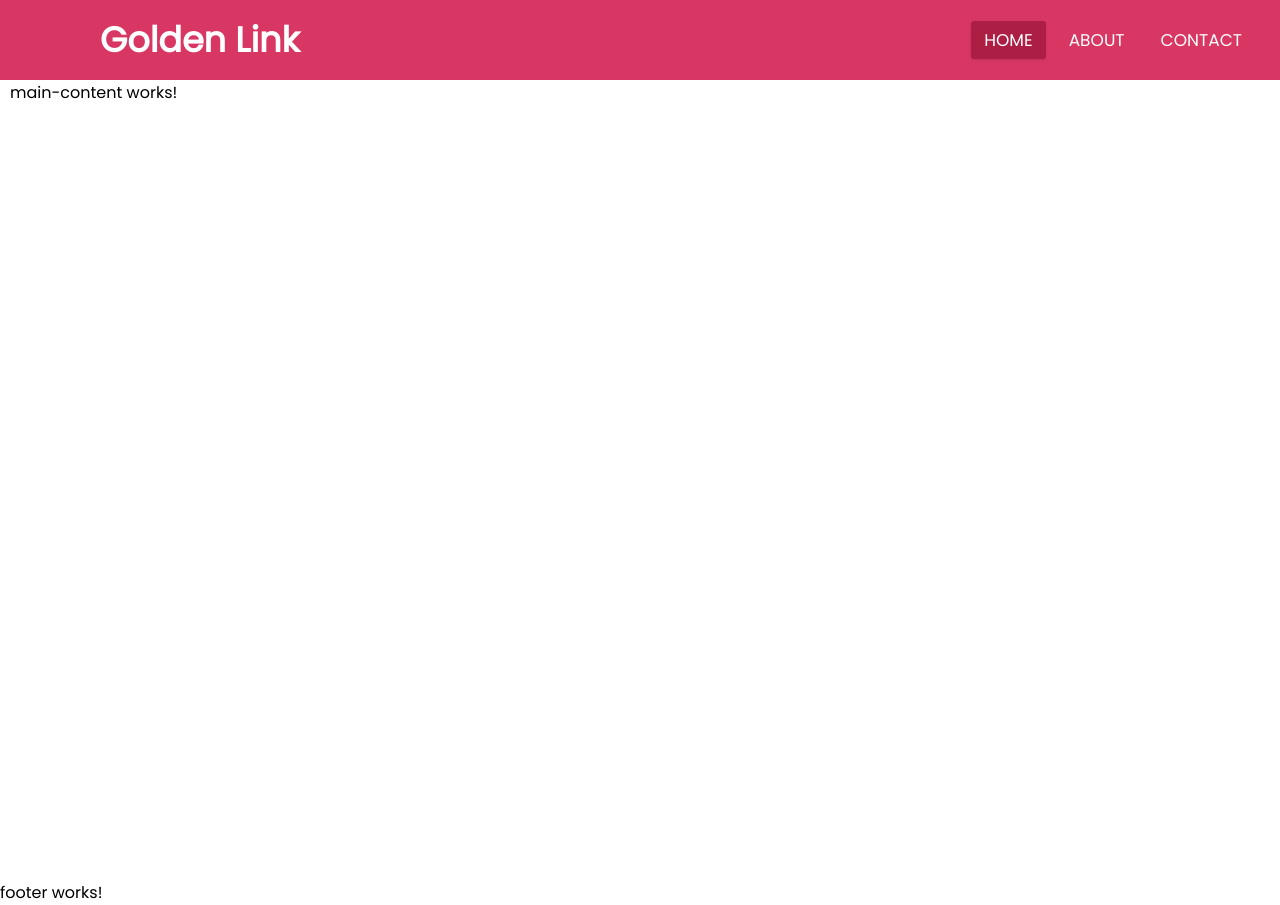
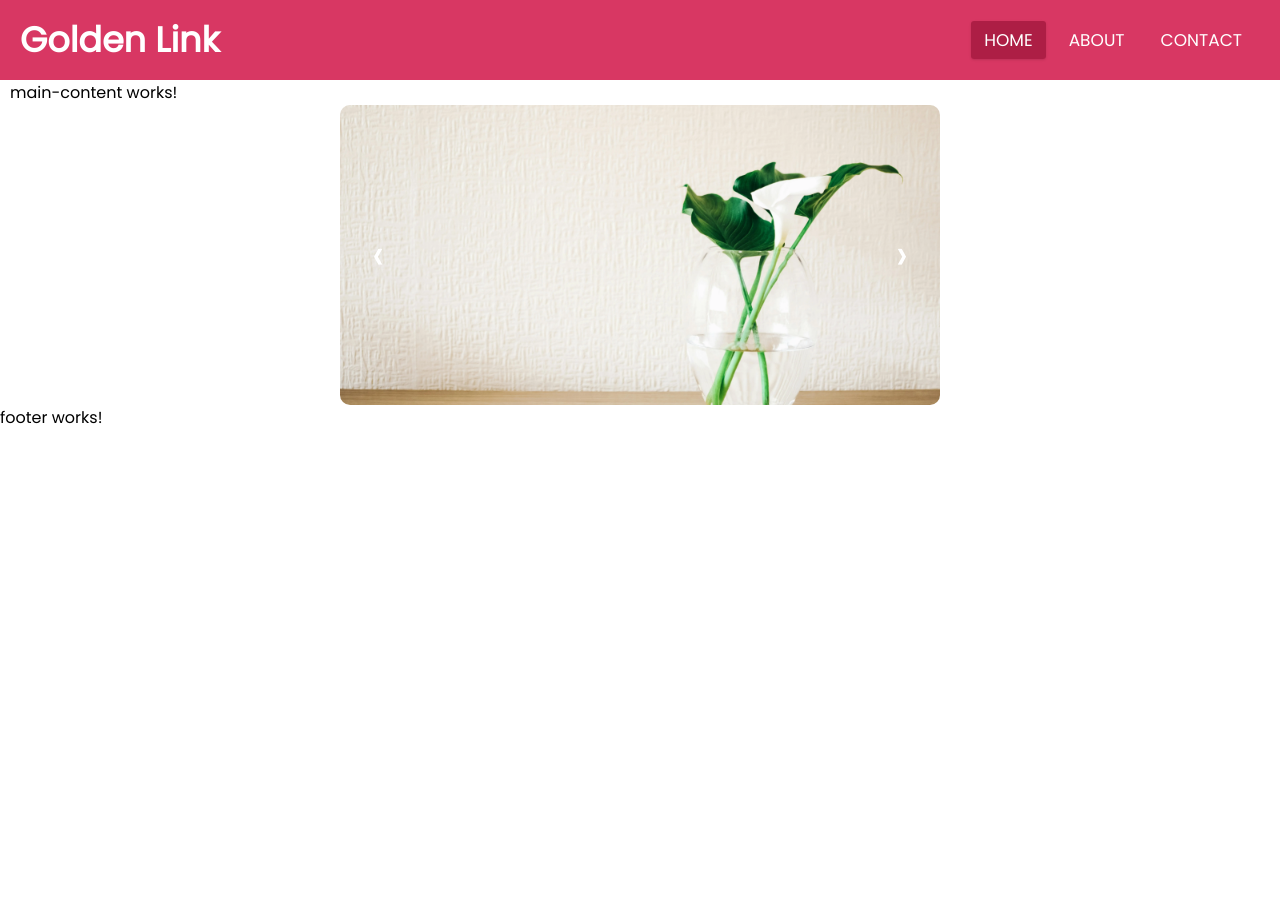
Before and after one commit to NayAungLin910/goldenlink, an Angular app: page / in a window 1280 px wide. After the commit the page ends 800 px from the top, so only its background shows below. Built offline with nearby package versions, Linux system fonts and the light colour scheme.

Commit message:
Image Slider

```diff
--- a/src/app/app.component.css
+++ b/src/app/app.component.css
@@ -1,7 +1,6 @@
 main {
     top: 30;
     width: 100%;
-    height: 100vh;
     padding-left: 10px;
     padding-right: 10px;
 }
--- a/src/app/header/header.component.css
+++ b/src/app/header/header.component.css
@@ -2,13 +2,14 @@ nav {
     background: #D83763;
     height: 80px;
     width: 100%;
+    z-index: 10;
 }
 
 label.logo {
     color: white;
     font-size: 35px;
     line-height: 80px;
-    padding: 0 100px;
+    padding: 0 20px;
     font-weight: bold;
 }
 
@@ -54,7 +55,7 @@ a:hover {
 
 @media (max-width: 952px) {
     label.logo {
-        font-size: 30px;
+        font-size: 20px;
     }
 
     nav ul li a {
--- /dev/null
+++ b/src/app/imageSlider/components/imageSlider.component.css
@@ -0,0 +1,52 @@
+.slider-wrapper {
+  width: 100%;
+  max-width: 600px;
+  height: 300px;
+  margin: 0 auto;
+}
+
+.slide {
+  width: 100%;
+  height: 100%;
+  border-radius: 10px;
+  background-size: cover;
+  background-position: center;
+}
+
+.rightArrow {
+  position: absolute;
+  top: 50%;
+  transform: translate(0, -50%);
+  right: 32px;
+  font-size: 45px;
+  color: #fff;
+  z-index: 1;
+  cursor: pointer;
+}
+
+.leftArrow {
+  position: absolute;
+  top: 50%;
+  transform: translate(0, -50%);
+  left: 32px;
+  font-size: 45px;
+  color: #fff;
+  z-index: 1;
+  cursor: pointer;
+}
+
+.slider {
+  position: relative;
+  height: 100%;
+}
+
+.dotsContainer {
+  display: flex;
+  justify-content: center;
+}
+
+.dot {
+  margin: 0 3px;
+  cursor: pointer;
+  font-size: 20px;
+}
--- /dev/null
+++ b/src/app/imageSlider/components/imageSlider.component.html
@@ -0,0 +1,10 @@
+<div class="slider-wrapper">
+    <div class="slider">
+        <div class="leftArrow" (click)="goToPrevious()">&#8249;</div>
+        <div class="rightArrow" (click)="goToNext()">&#8250;</div>
+        <div
+          class="slide"
+          [ngStyle]="{ 'background-image': getCurrentSlideUrl() }"
+        ></div>
+      </div>
+</div>
--- /dev/null
+++ b/src/app/imageSlider/components/imageSlider.component.ts
@@ -0,0 +1,35 @@
+import { Component, Input } from '@angular/core';
+import { SlideInterface } from '../types/slides.interface';
+
+@Component({
+  selector: 'gl-image-slider',
+  templateUrl: './imageSlider.component.html',
+  styleUrls: ['./imageSlider.component.css'],
+})
+export class ImageSldierComponent {
+  @Input() slides: SlideInterface[] = [];
+
+  currentIndex: number = 0;
+
+  constructor() {}
+
+  goToNext(): void {
+    const isLastSlide = this.currentIndex === this.slides.length - 1;
+    const newIndex = isLastSlide ? 0 : this.currentIndex + 1;
+    this.currentIndex = newIndex;
+  }
+
+  goToPrevious(): void {
+    const isLastSlide = this.currentIndex === 0;
+    const newIndex = isLastSlide ? this.slides.length - 1 : this.currentIndex - 1;
+    this.currentIndex = newIndex;
+  }
+
+  getCurrentSlideUrl(): string {
+    return `url('${this.slides[this.currentIndex].url}')`;
+  }
+
+  getCurrentSlideUrl2(): string {
+    return `${this.slides[this.currentIndex].url}`;
+  }
+}
--- a/src/app/imageSlider/imageSlider.module.ts
+++ b/src/app/imageSlider/imageSlider.module.ts
@@ -1,8 +1,11 @@
 import { CommonModule } from "@angular/common";
 import { NgModule } from "@angular/core";
+import { ImageSldierComponent } from "./components/imageSlider.component";
 
 @NgModule({
     imports: [CommonModule],
+    declarations: [ImageSldierComponent],
+    exports: [ImageSldierComponent],
 })
 
 export class ImageSliderModule {}
--- a/src/app/main-content/main-content.component.html
+++ b/src/app/main-content/main-content.component.html
@@ -1 +1,2 @@
 <p>main-content works!</p>
+<gl-image-slider [slides]="slides"></gl-image-slider>
--- a/src/app/main-content/main-content.component.ts
+++ b/src/app/main-content/main-content.component.ts
@@ -1,10 +1,11 @@
 import { Component } from '@angular/core';
 import { SlideInterface } from '../imageSlider/types/slides.interface';
+import { ImageSliderModule } from '../imageSlider/imageSlider.module';
 
 @Component({
   selector: 'app-main-content',
   standalone: true,
-  imports: [],
+  imports: [ImageSliderModule],
   templateUrl: './main-content.component.html',
   styleUrl: './main-content.component.css'
 })
@@ -14,6 +15,6 @@ export class MainContentComponent {
     { url: '/assets/simple_house.webp', title: 'simple-house'},
     { url: '/assets/simple_room.webp', title: 'simple-room'},
     { url: '/assets/simple_table.webp', title: 'simple-table'},
-    { url: '/assets/simple_dogo.webp', title: 'simple-dogo'},
+    { url: '/assets/small_dogo.webp', title: 'simple-dogo'},
   ]
 }
--- a/src/styles.css
+++ b/src/styles.css
@@ -5,6 +5,11 @@
     box-sizing: border-box;
 }
 
+body, html {
+    height: 100%;
+    margin: 0;
+}
+
 .poppins-regular {
     font-family: "Poppins", sans-serif;
     font-weight: 400;
```
